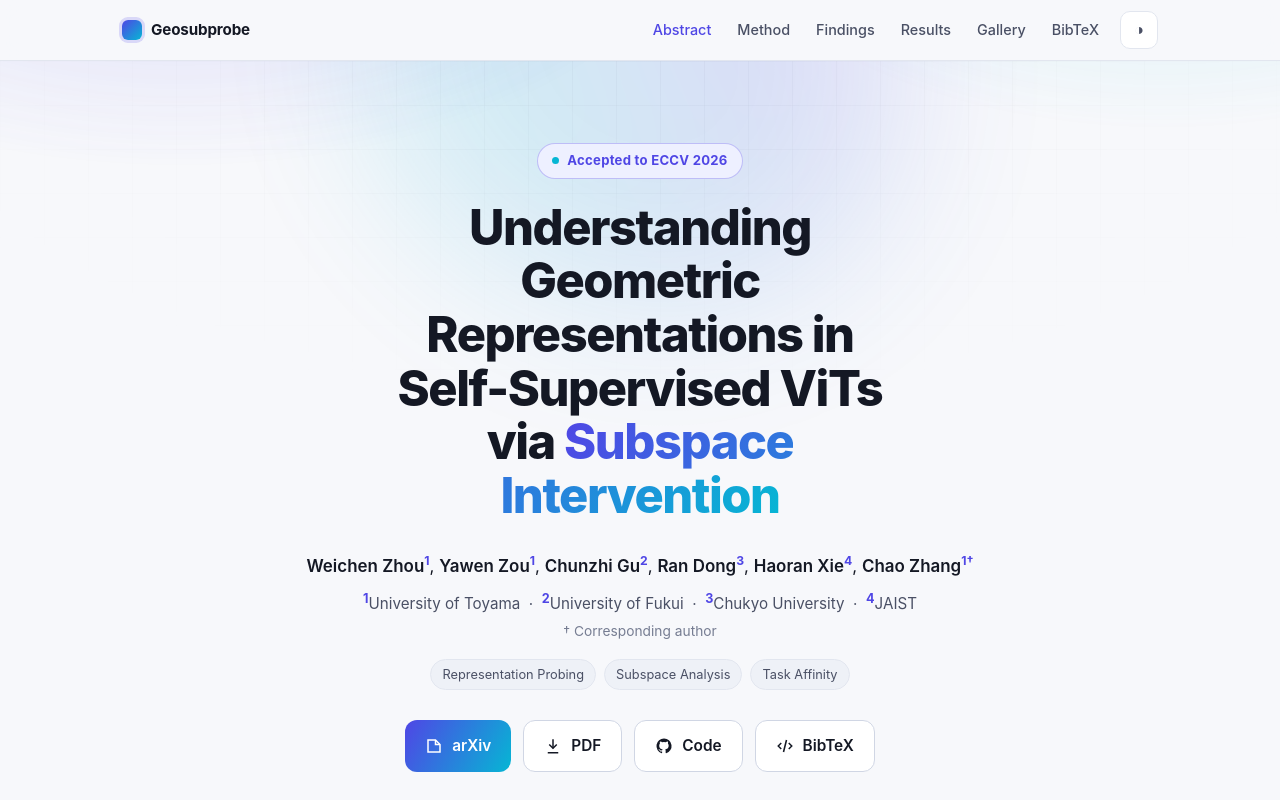
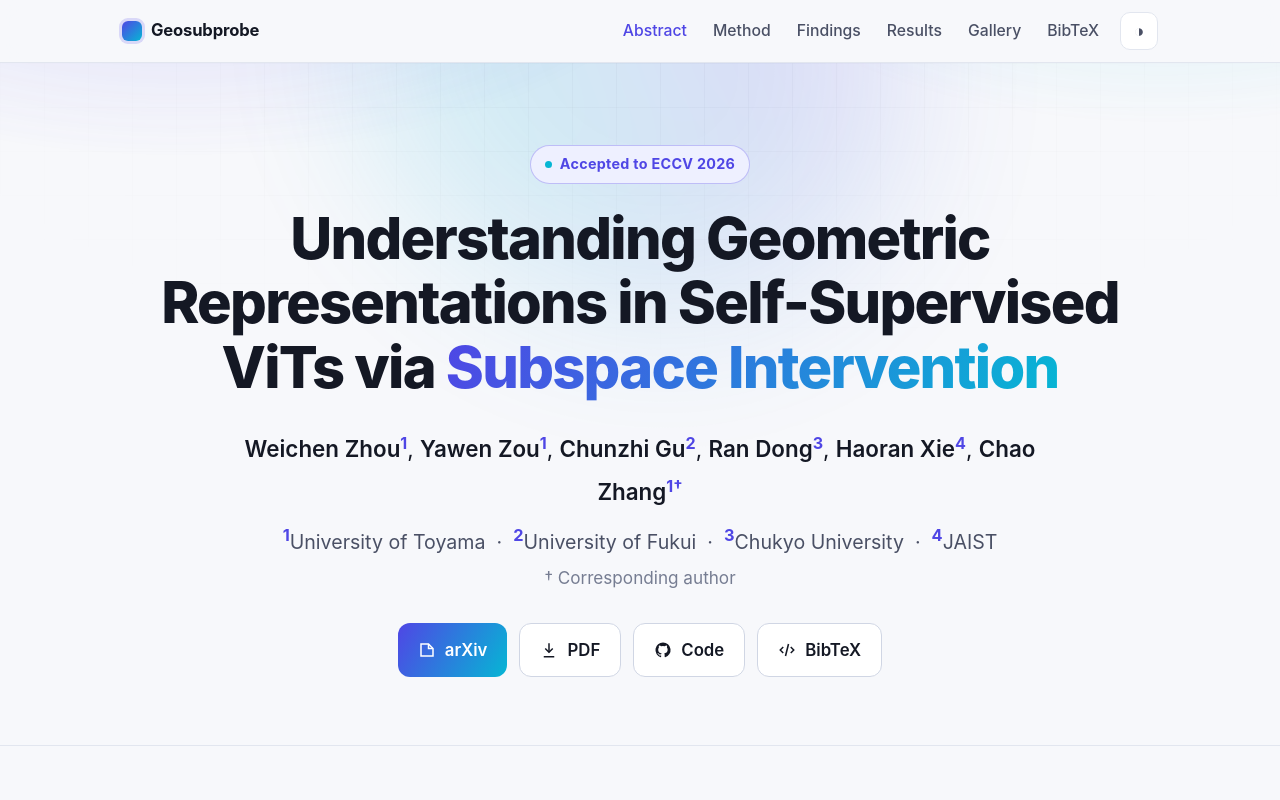
Before and after one commit to Zhou-Weichen/Geosubprobe-project, a plain HTML site: page index.html in a window 1280 px wide. Shown: the top 800 px of the page. Drawn offline with Linux system fonts and the light colour scheme.

Commit message:
Refine hero: shorter title, larger fonts, drop keywords

```diff
--- a/index.html
+++ b/index.html
@@ -55,10 +55,10 @@
   }
 }
 *{box-sizing:border-box}
-html{scroll-behavior:smooth;scroll-padding-top:76px}
+html{scroll-behavior:smooth;scroll-padding-top:76px;font-size:17.5px}
 body{
   margin:0;background:var(--bg);color:var(--text);font-family:var(--font);
-  line-height:1.65;font-size:17px;-webkit-font-smoothing:antialiased;
+  line-height:1.68;font-size:1.06rem;-webkit-font-smoothing:antialiased;
   text-rendering:optimizeLegibility;
 }
 a{color:var(--accent);text-decoration:none}
@@ -116,17 +116,17 @@ nav{position:sticky;top:0;z-index:50;background:color-mix(in srgb,var(--bg) 82%,
   box-shadow:0 0 0 0 color-mix(in srgb,var(--accent-2) 70%,transparent);animation:pulse 2.4s infinite}
 @keyframes pulse{0%{box-shadow:0 0 0 0 color-mix(in srgb,var(--accent-2) 55%,transparent)}
   70%{box-shadow:0 0 0 9px transparent}100%{box-shadow:0 0 0 0 transparent}}
-.hero h1{font-size:clamp(1.7rem,4.6vw,3.05rem);line-height:1.1;letter-spacing:-.03em;
-  margin:0 auto .3em;max-width:16ch;font-weight:800}
+.hero h1{font-size:clamp(2rem,5vw,3.3rem);line-height:1.12;letter-spacing:-.03em;
+  margin:0 auto .3em;max-width:22em;text-wrap:balance;font-weight:800}
 .hero h1 .grad{background:linear-gradient(120deg,var(--accent),var(--accent-2));
   -webkit-background-clip:text;background-clip:text;color:transparent}
-.authors{max-width:760px;margin:26px auto 6px;font-size:1.06rem;color:var(--text);line-height:2}
+.authors{max-width:860px;margin:28px auto 8px;font-size:1.28rem;color:var(--text);line-height:1.9}
 .authors a{font-weight:600;color:var(--text)}
 .authors a:hover{color:var(--accent)}
 .authors sup{color:var(--accent);font-weight:700;font-size:.72em}
-.affils{max-width:720px;margin:6px auto 4px;color:var(--text-soft);font-size:.95rem}
+.affils{max-width:800px;margin:8px auto 4px;color:var(--text-soft);font-size:1.12rem}
 .affils sup{color:var(--accent);font-weight:700}
-.corr{color:var(--text-faint);font-size:.86rem;margin-top:4px}
+.corr{color:var(--text-faint);font-size:.98rem;margin-top:6px}
 .keywords{margin-top:16px;display:flex;gap:8px;justify-content:center;flex-wrap:wrap}
 .keywords span{font-size:.8rem;color:var(--text-soft);background:var(--bg-soft);
   border:1px solid var(--border);padding:4px 11px;border-radius:999px}
@@ -272,10 +272,6 @@ footer a{color:var(--text-soft)}
       <sup>4</sup>JAIST
     </div>
     <div class="corr">&#8224; Corresponding author</div>
-
-    <div class="keywords">
-      <span>Representation Probing</span><span>Subspace Analysis</span><span>Task Affinity</span>
-    </div>
 
     <div class="btns">
       <a class="btn primary" href="https://arxiv.org/abs/2607.01987" target="_blank" rel="noopener">
```
